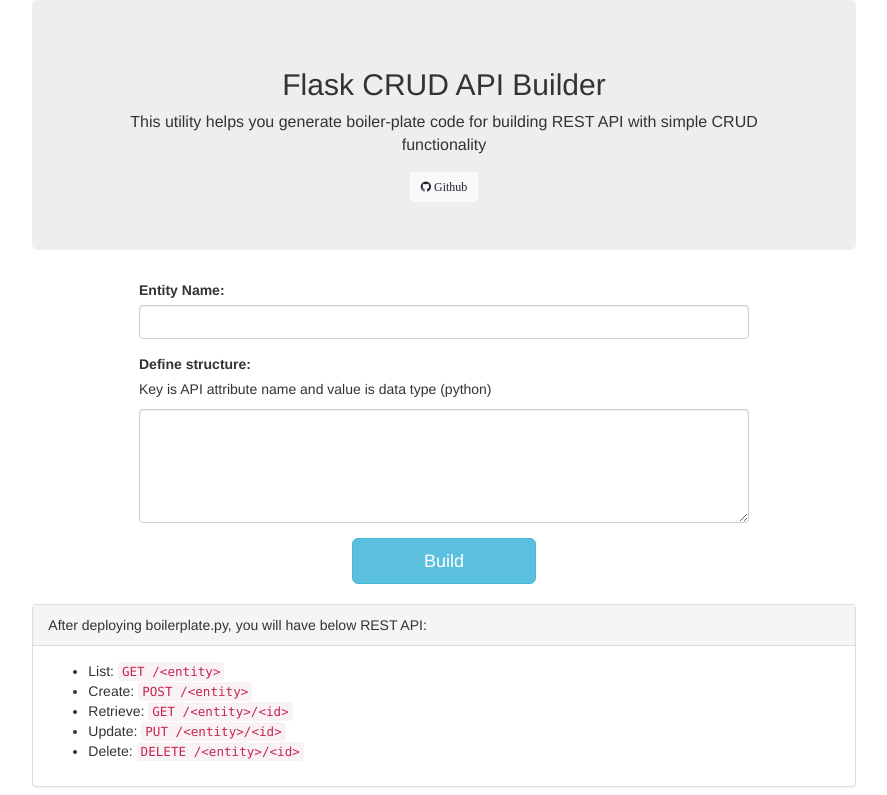
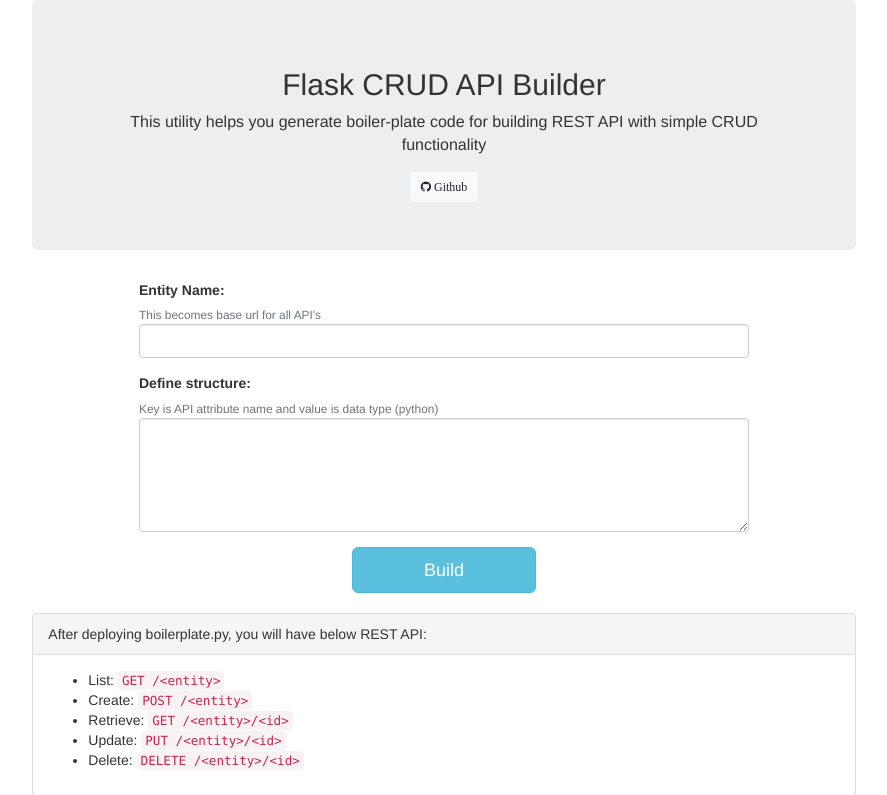
Before and after one commit to Bhakti11-2/Flask_CRUD_API_Builder, a Flask app: template templates/builder.html in a window 1280 px wide. Shown: the top 795 px of the page, without its empty margins (196-1083 px from the left). Run offline with Flask 2, Linux system fonts and the light colour scheme; the template is opened without the code that fills it, so the values that code supplies are empty; some libraries are stand-ins or nearby versions.

Commit message:
Bootstrap design

```diff
--- a/templates/builder.html
+++ b/templates/builder.html
@@ -30,11 +30,12 @@
             <form action = "/result" method = "POST">
                 <div class="form-group">
                     <label for="entity">Entity Name:</label>
+                    <small id="entityHelp" class="form-text text-muted">This becomes base url for all API's</small>
                     <input type="text" id="entity" name="entity" class="form-control">
                 </div>
                 <div class="form-group">
                     <label for="structure">Define structure:</label>
-                    <p>Key is API attribute name and value is data type (python)</p>
+                    <small id="entityHelp" class="form-text text-muted">Key is API attribute name and value is data type (python)</small>
                     <textarea class="form-control" id="structure" name="structure" rows="5">{{sample_structure}}</textarea>
                 </div>
                 <div class="row">
```
